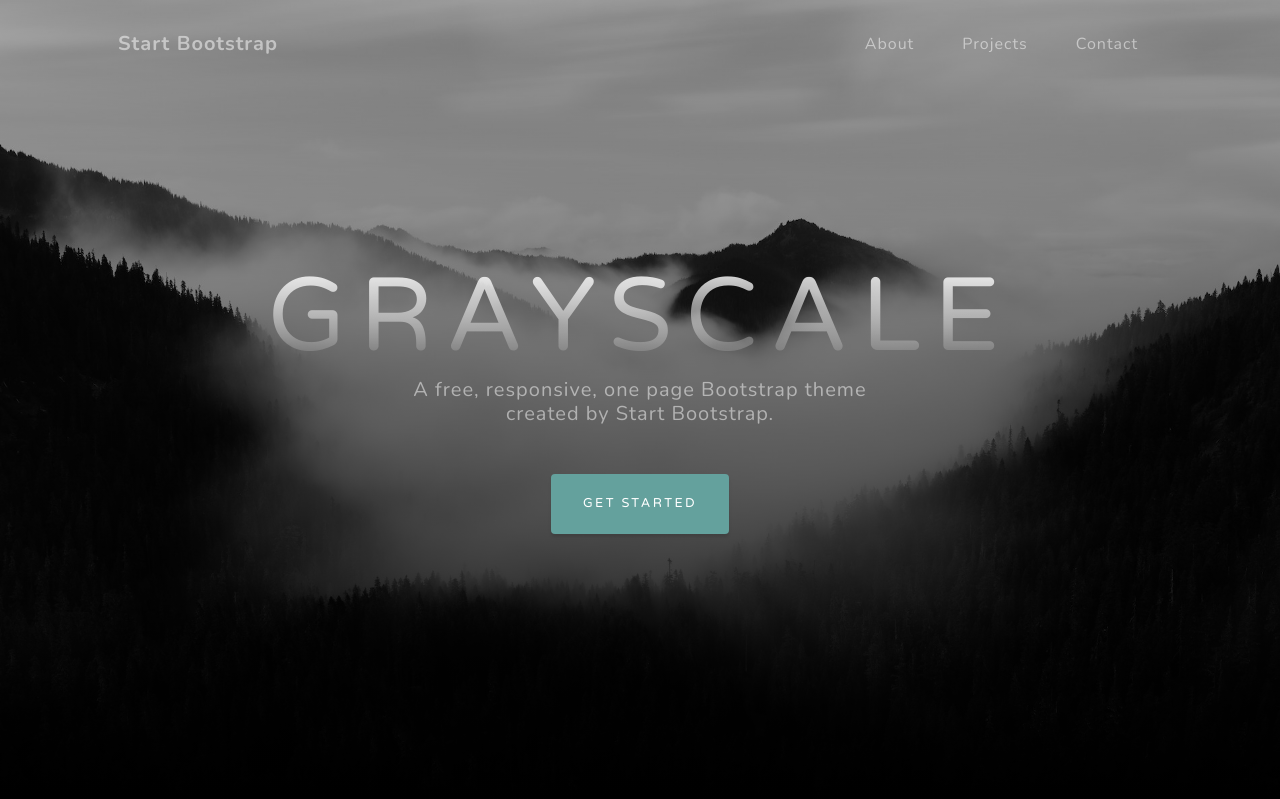
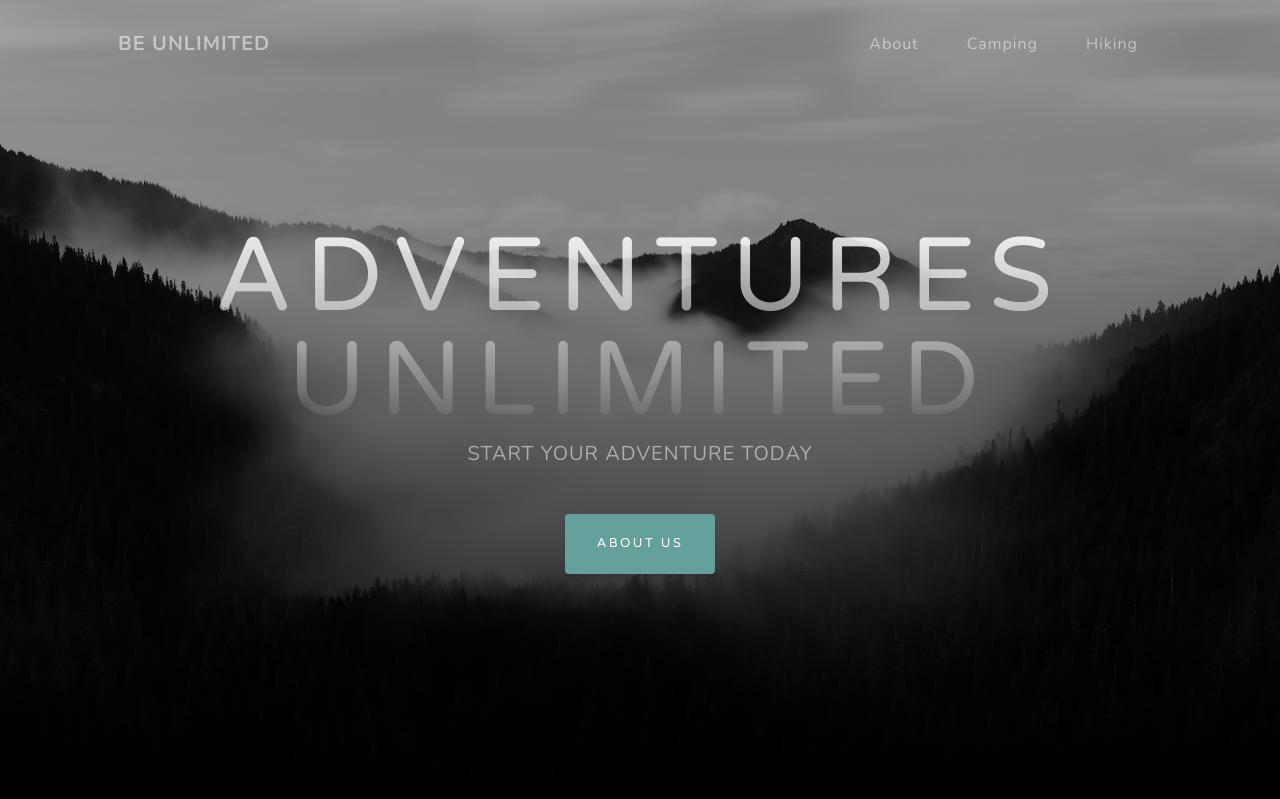
Before and after one commit to huntnel/AdventuresUnlimited, a Django app: page / in a window 1280 px wide. Shown: the top 799 px of the page. Run offline with Django 3.2, Linux system fonts and the light colour scheme; some libraries are stand-ins or nearby versions.

Commit message:
TEXTEDIT

```diff
--- a/AdventuresProject/templates/adventurepages/index.html
+++ b/AdventuresProject/templates/adventurepages/index.html
@@ -20,7 +20,7 @@
         <!-- Navigation-->
         <nav class="navbar navbar-expand-lg navbar-light fixed-top" id="mainNav">
             <div class="container px-4 px-lg-5">
-                <a class="navbar-brand" href="#page-top">Start Bootstrap</a>
+                <a class="navbar-brand" href="#page-top">BE UNLIMITED</a>
                 <button class="navbar-toggler navbar-toggler-right" type="button" data-bs-toggle="collapse" data-bs-target="#navbarResponsive" aria-controls="navbarResponsive" aria-expanded="false" aria-label="Toggle navigation">
                     Menu
                     <i class="fas fa-bars"></i>
@@ -28,8 +28,8 @@
                 <div class="collapse navbar-collapse" id="navbarResponsive">
                     <ul class="navbar-nav ms-auto">
                         <li class="nav-item"><a class="nav-link" href="{% url 'camping' %}">About</a></li>
-                        <li class="nav-item"><a class="nav-link" href="#projects">Projects</a></li>
-                        <li class="nav-item"><a class="nav-link" href="#signup">Contact</a></li>
+                        <li class="nav-item"><a class="nav-link" href="#projects">Camping</a></li>
+                        <li class="nav-item"><a class="nav-link" href="#signup">Hiking</a></li>
                     </ul>
                 </div>
             </div>
@@ -39,9 +39,9 @@
             <div class="container px-4 px-lg-5 d-flex h-100 align-items-center justify-content-center">
                 <div class="d-flex justify-content-center">
                     <div class="text-center">
-                        <h1 class="mx-auto my-0 text-uppercase">Grayscale</h1>
-                        <h2 class="text-white-50 mx-auto mt-2 mb-5">A free, responsive, one page Bootstrap theme created by Start Bootstrap.</h2>
-                        <a class="btn btn-primary" href="#about">Get Started</a>
+                        <h1 class="mx-auto my-0 text-uppercase">Adventures Unlimited</h1>
+                        <h2 class="text-white-50 mx-auto mt-2 mb-5">START YOUR ADVENTURE TODAY</h2>
+                        <a class="btn btn-primary" href="#about">ABOUT US</a>
                     </div>
                 </div>
             </div>
```
